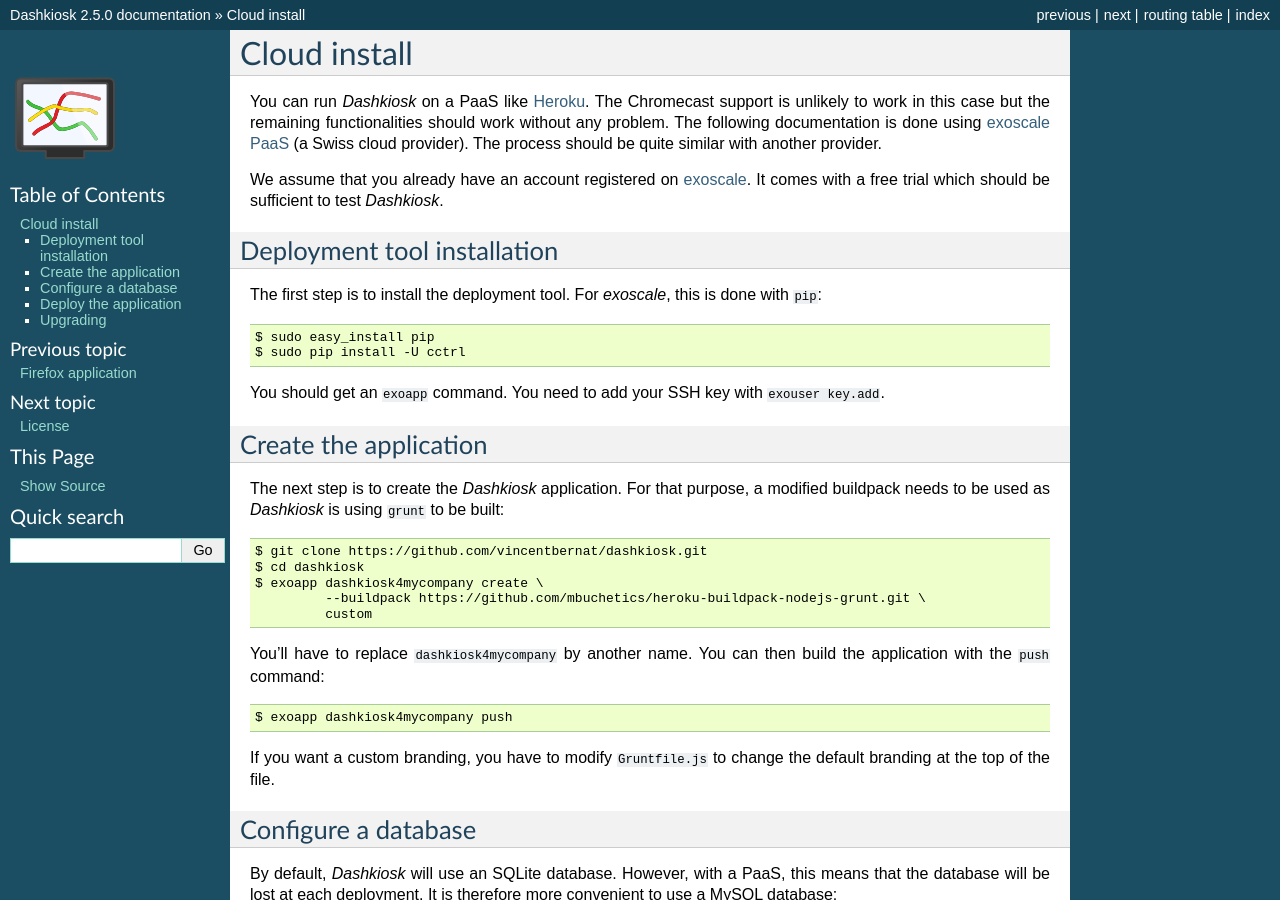
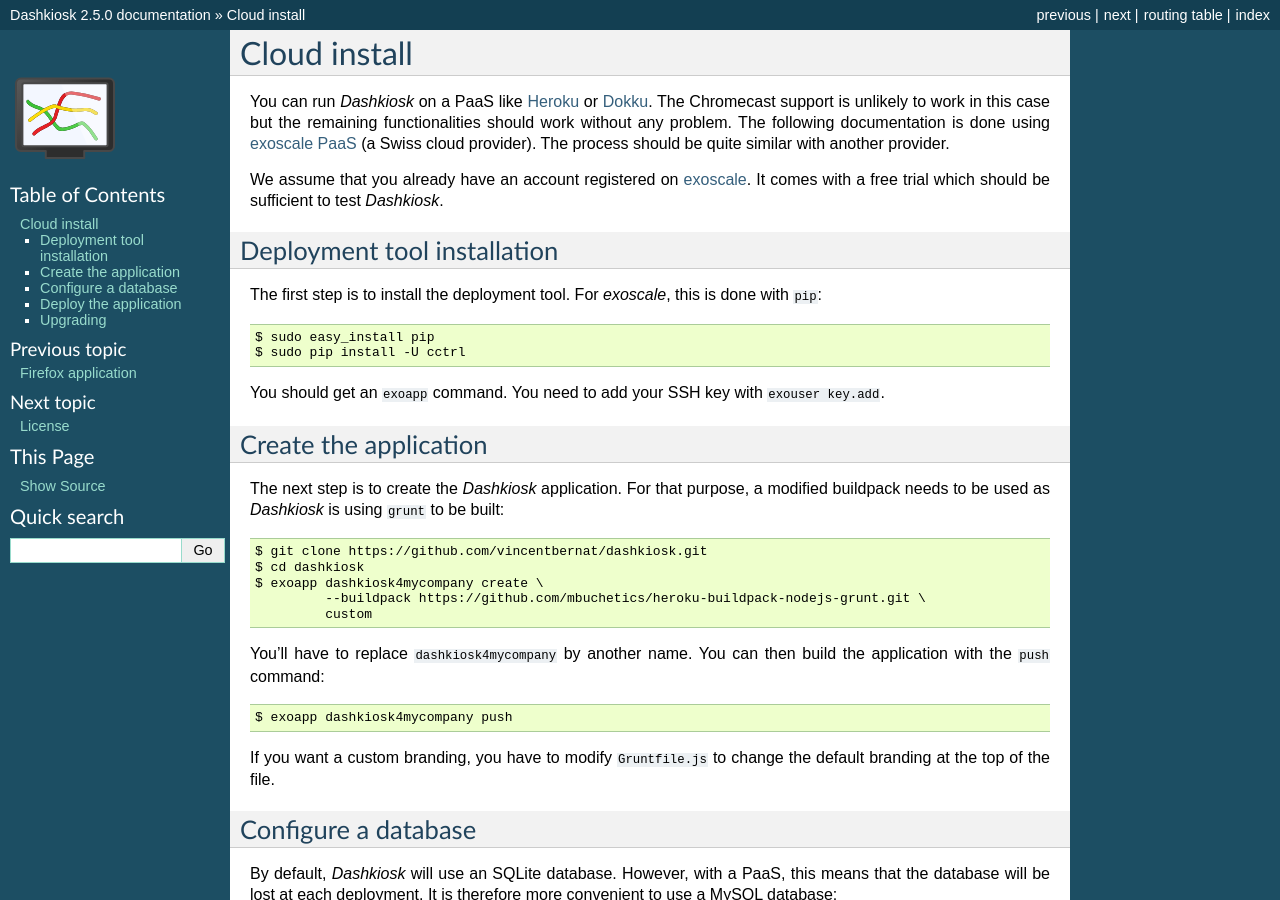
Before and after one commit to vincentbernat/dashkiosk, a Sphinx documentation site: the page built from docs/cloud.rst, in a window 1280 px wide and 900 px high. Built offline with Sphinx 7.4.7, drawn with Linux system fonts in a browser that asks for light colours.

Commit message:
dokku: add a mention to Dokku in the documentation

```diff
--- a/docs/cloud.rst
+++ b/docs/cloud.rst
@@ -1,8 +1,8 @@
 Cloud install
 =============
 
-You can run *Dashkiosk* on a PaaS like `Heroku`_. The Chromecast
-support is unlikely to work in this case but the remaining
+You can run *Dashkiosk* on a PaaS like `Heroku`_ or `Dokku`_. The
+Chromecast support is unlikely to work in this case but the remaining
 functionalities should work without any problem. The following
 documentation is done using `exoscale PaaS`_ (a Swiss cloud
 provider). The process should be quite similar with another provider.
@@ -106,5 +106,6 @@ PaaS and deploy the result::
 The result should be visible at http://dashkiosk4mycompany.app.exo.io.
 
 .. _Heroku: https://www.heroku.com/
+.. _Dokku: https://github.com/progrium/dokku
 .. _exoscale PaaS: https://www.exoscale.ch/add-on/paas/
 .. _exoscale: https://www.exoscale.ch/
```
